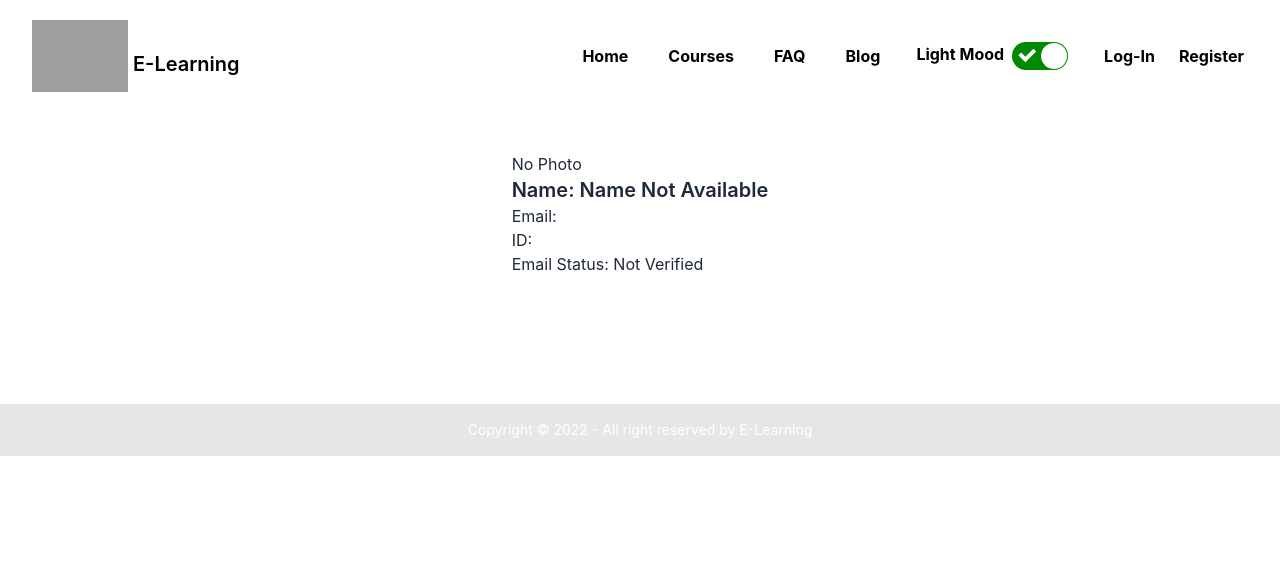
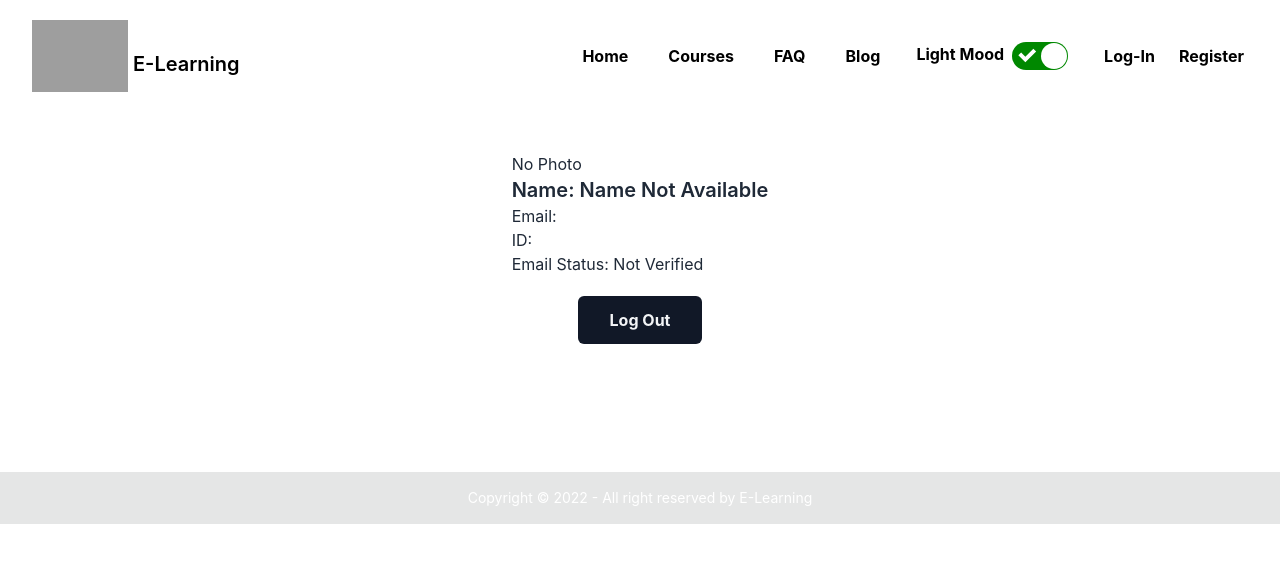
Before and after one commit to ProgrammerBayzid/photography-clint, a React (Create React App) app: page /profile in a window 1280 px wide. Shown: the top 562 px of the page. Built offline with nearby package versions, Linux system fonts and the light colour scheme; no server answers; grey boxes are pictures that could not be loaded.

Commit message:
ses commit

```diff
--- a/package.json
+++ b/package.json
@@ -6,6 +6,7 @@
     "@testing-library/jest-dom": "^5.16.5",
     "@testing-library/react": "^13.4.0",
     "@testing-library/user-event": "^13.5.0",
+    "components": "^0.1.0",
     "daisyui": "^2.33.0",
     "firebase": "^9.12.1",
     "lottie-react": "^2.3.1",
@@ -14,9 +15,12 @@
     "react-icons": "^4.6.0",
     "react-router-dom": "^6.4.2",
     "react-scripts": "5.0.1",
+    "react-slick": "^0.29.0",
     "react-switch": "^7.0.0",
     "react-to-pdf": "^0.0.14",
     "react-toastify": "^9.0.8",
+    "slick-carousel": "^1.8.1",
+    "swiper": "^8.4.4",
     "web-vitals": "^2.1.4"
   },
   "scripts": {
--- a/src/Components/Home/Home.jsx
+++ b/src/Components/Home/Home.jsx
@@ -2,7 +2,12 @@ import React from 'react'
 import { Link } from 'react-router-dom'
 import Lottie from 'lottie-react'
 import reader from '../../assets/reader.json'
+import Slider from '../Swiper/Slider'
+
 const Home = () => {
+
+
+
     return (
 
         <div>
@@ -85,6 +90,7 @@ const Home = () => {
                 </div>
             </div>
 
+
         </div>
 
 
--- a/src/Components/Login/Login.jsx
+++ b/src/Components/Login/Login.jsx
@@ -79,7 +79,7 @@ const Login = () => {
                                     data-temp-mail-org='0'
                                 />
                             </div>
-                            <p>{emailError}</p>
+                            <p className='text-red-500	'>{emailError}</p>
 
                             <div>
                                 <div className='flex justify-between'>
@@ -96,7 +96,7 @@ const Login = () => {
                                 />
                             </div>
                         </div>
-                        <p>{error}</p>
+                        <p className='text-red-500	'>{error}</p>
                         <div>
                             <button
 
--- a/src/Components/Profile/Profile.jsx
+++ b/src/Components/Profile/Profile.jsx
@@ -34,6 +34,14 @@ const Profile = () => {
                     <p> Email Status: {user?.emailVerified ? <span className=''>Verified</span> : <span className=''>Not Verified</span>} </p>
                 </div>
             </div>
+            <div className='mt-5'>
+                <button
+                    onClick={handelLogOut}
+                    className='w-full px-8 py-3 font-bold rounded-md bg-gray-900 hover:bg-gray-700 hover:text-white text-gray-100'
+                >
+                    Log Out
+                </button>
+            </div>
         </div>
 
     )
```
Also changed, not shown: src/Components/Login/Register/Register.jsx (+4 -32 lines), firebase.json (added), 2 other files (tests, documents, lock files or other folders).
